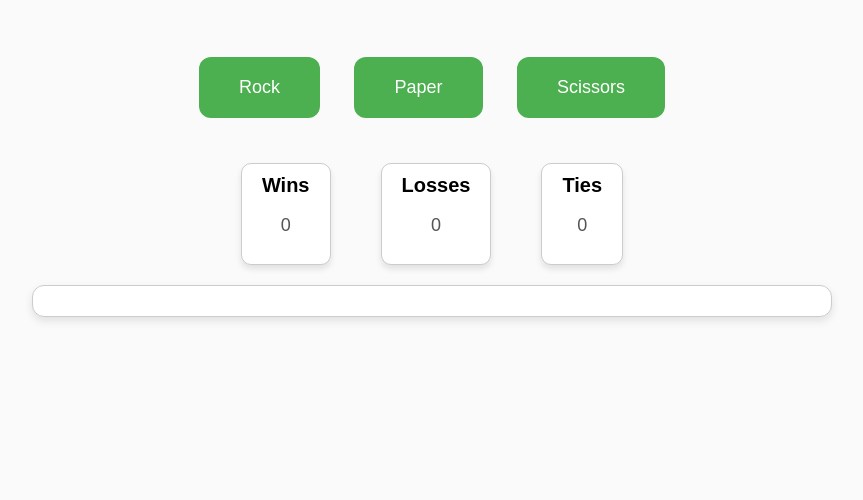
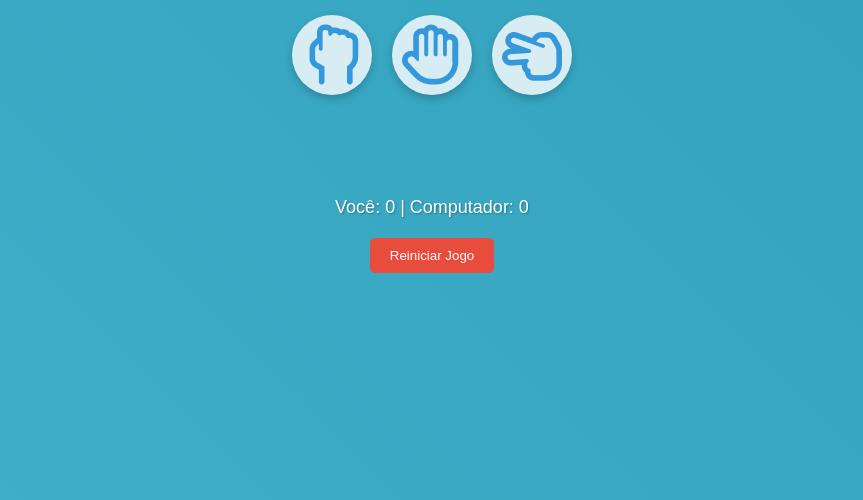
Before and after one commit to geovana147b/meu-servidor-web, a plain HTML site: page index.html in a window 1280 px wide. Shown: the part 300-800 px from the top of the page, without its empty margins (208-1071 px from the left). Drawn offline with Linux system fonts and the light colour scheme.

Commit message:
Update index.html

```diff
--- a/index.html
+++ b/index.html
@@ -1,161 +1,188 @@
 <!DOCTYPE html>
-<html lang="en">
+<html>
 <head>
+    <title>Pedra, Papel, Tesoura</title>
     <meta charset="UTF-8">
-    <meta name="viewport" content="width=device-width, initial-scale=1.0">
-    <title>Rock, Paper, Scissors</title>
+    <link rel="stylesheet" href="https://cdnjs.cloudflare.com/ajax/libs/font-awesome/6.0.0/css/all.min.css">
     <style>
         body {
-            background-color: #fafafa;
+            text-align: center;
             font-family: 'Arial', sans-serif;
-            text-align: center;
+            background: linear-gradient(45deg, #6dd5ed, #2193b0);
+            background-size: 400% 400%;
+            animation: gradient 15s ease infinite;
             margin: 0;
             padding: 0;
             display: flex;
+            flex-direction: column;
+            min-height: 100vh;
+        }
+
+        @keyframes gradient {
+            0% {
+                background-position: 0% 50%;
+            }
+            50% {
+                background-position: 100% 50%;
+            }
+            100% {
+                background-position: 0% 50%;
+            }
+        }
+
+        #mainContent {
+            flex: 1;
+            display: flex;
+            flex-direction: column;
             justify-content: center;
             align-items: center;
-            flex-direction: column;
-            height: 100vh;
         }
 
         h1 {
-            color: #333;
-            font-size: 40px;
+            color: #fff;
             margin-bottom: 20px;
-            font-weight: bold;
-        }
-
-        p {
-            font-size: 18px;
-            color: #555;
+            text-shadow: 2px 2px 4px rgba(0, 0, 0, 0.3);
         }
 
         #choices {
-            margin-top: 30px;
+            display: flex;
+            justify-content: center;
+            margin-bottom: 20px;
         }
 
-        button {
-            background-color: #4CAF50;
-            color: white;
+        .choice-btn {
+            background-color: rgba(255, 255, 255, 0.8);
             border: none;
-            padding: 20px 40px;
-            font-size: 18px;
+            border-radius: 50%;
+            width: 80px;
+            height: 80px;
+            margin: 10px;
             cursor: pointer;
-            margin: 15px;
-            border-radius: 12px;
-            transition: all 0.3s ease;
+            box-shadow: 0 4px 8px rgba(0, 0, 0, 0.2);
+            transition: transform 0.2s ease;
         }
 
-        button:hover {
-            background-color: #45a049;
+        .choice-btn:hover {
             transform: scale(1.1);
         }
 
-        button:active {
-            background-color: #388e3c;
+        .choice-btn i {
+            font-size: 60px;
+            color: #3498db;
+            transition: transform 0.2s ease;
+        }
+
+        .choice-btn:hover i {
+            transform: scale(1.1);
+            color: #2980b9;
+            text-shadow: 2px 2px 4px rgba(0, 0, 0, 0.2);
+        }
+
+        #gameArea {
+            display: flex;
+            justify-content: center;
+            margin-bottom: 20px;
+        }
+
+        #userChoice, #computerChoice {
+            font-size: 18px;
+            margin: 0 20px;
+            color: #fff;
+            text-shadow: 1px 1px 2px rgba(0, 0, 0, 0.3);
         }
 
         #result {
-            margin-top: 30px;
-            font-size: 22px;
+            font-size: 24px;
             font-weight: bold;
-            padding: 15px;
-            border-radius: 12px;
-            background-color: #fff;
-            border: 1px solid #ccc;
-            width: 60%;
-            margin: 20px auto;
-            box-shadow: 0 4px 8px rgba(0, 0, 0, 0.1);
-            text-align: center;
+            color: #fff;
+            margin-bottom: 10px;
+            text-shadow: 2px 2px 4px rgba(0, 0, 0, 0.3);
         }
 
-        .win {
-            color: green;
+        #score {
+            font-size: 18px;
+            color: #fff;
+            margin-bottom: 20px;
+            text-shadow: 1px 1px 2px rgba(0, 0, 0, 0.3);
         }
 
-        .lose {
-            color: red;
+        #resetBtn {
+            background-color: #e74c3c;
+            color: white;
+            border: none;
+            padding: 10px 20px;
+            border-radius: 5px;
+            cursor: pointer;
+            transition: background-color 0.3s ease;
         }
 
-        .tie {
-            color: gray;
-        }
-
-        #scoreboard {
-            display: flex;
-            justify-content: center;
-            gap: 50px;
-            margin-top: 30px;
-            font-size: 20px;
-        }
-
-        .score {
-            background-color: #ffffff;
-            padding: 10px 20px;
-            border-radius: 10px;
-            border: 1px solid #ccc;
-            box-shadow: 0 4px 6px rgba(0, 0, 0, 0.1);
+        #resetBtn:hover {
+            background-color: #c0392b;
         }
     </style>
 </head>
 <body>
-    <h1>Rock, Paper, Scissors</h1>
-    <p>Select your choice:</p>
-
-    <div id="choices">
-        <button onclick="playGame('rock')">Rock</button>
-        <button onclick="playGame('paper')">Paper</button>
-        <button onclick="playGame('scissors')">Scissors</button>
+    <div id="mainContent">
+        <h1>Pedra, Papel, Tesoura</h1>
+        <div id="choices">
+            <button class="choice-btn" onclick="playGame('rock')"><i class="fa-regular fa-hand-back-fist"></i></button>
+            <button class="choice-btn" onclick="playGame('paper')"><i class="fa-regular fa-hand-paper"></i></button>
+            <button class="choice-btn" onclick="playGame('scissors')"><i class="fa-regular fa-hand-scissors"></i></button>
+        </div>
+        <div id="gameArea">
+            <p id="userChoice"></p>
+            <p id="computerChoice"></p>
+        </div>
+        <p id="result"></p>
+        <p id="score">Você: 0 | Computador: 0</p>
+        <button id="resetBtn" onclick="resetGame()">Reiniciar Jogo</button>
     </div>
-
-    <div id="scoreboard">
-        <div class="score">
-            <strong>Wins</strong>
-            <p id="wins">0</p>
-        </div>
-        <div class="score">
-            <strong>Losses</strong>
-            <p id="losses">0</p>
-        </div>
-        <div class="score">
-            <strong>Ties</strong>
-            <p id="ties">0</p>
-        </div>
-    </div>
-
-    <p id="result"></p>
-
     <script>
-        let wins = 0;
-        let losses = 0;
-        let ties = 0;
+        let userScore = 0;
+        let computerScore = 0;
 
         function playGame(userChoice) {
-            var choices = ['rock', 'paper', 'scissors'];
-            var randomIndex = Math.floor(Math.random() * choices.length);
-            var computerChoice = choices[randomIndex];
-            var result = document.getElementById("result");
+            const choices = ['rock', 'paper', 'scissors'];
+            const randomIndex = Math.floor(Math.random() * choices.length);
+            const computerChoice = choices[randomIndex];
+            const resultElement = document.getElementById("result");
+            const userChoiceElement = document.getElementById("userChoice");
+            const computerChoiceElement = document.getElementById("computerChoice");
+            const scoreElement = document.getElementById("score");
+
+            userChoiceElement.textContent = Você escolheu: ${translateChoice(userChoice)};
+            computerChoiceElement.textContent = Computador escolheu: ${translateChoice(computerChoice)};
 
             if (userChoice === computerChoice) {
-                result.textContent = "It's a tie!";
-                result.className = "tie";
-                ties++;
-                document.getElementById("ties").textContent = ties;
+                resultElement.textContent = "Empate!";
             } else if (
                 (userChoice === 'rock' && computerChoice === 'scissors') ||
                 (userChoice === 'paper' && computerChoice === 'rock') ||
                 (userChoice === 'scissors' && computerChoice === 'paper')
             ) {
-                result.textContent = "You win!";
-                result.className = "win";
-                wins++;
-                document.getElementById("wins").textContent = wins;
+                resultElement.textContent = "Você venceu!";
+                userScore++;
             } else {
-                result.textContent = "Computer wins!";
-                result.className = "lose";
-                losses++;
-                document.getElementById("losses").textContent = losses;
+                resultElement.textContent = "Computador venceu!";
+                computerScore++;
             }
+
+            scoreElement.textContent = Você: ${userScore} | Computador: ${computerScore};
+        }
+
+        function translateChoice(choice) {
+            if (choice === 'rock') return 'Pedra';
+            if (choice === 'paper') return 'Papel';
+            return 'Tesoura';
+        }
+
+        function resetGame() {
+            userScore = 0;
+            computerScore = 0;
+            document.getElementById("score").textContent = "Você: 0 | Computador: 0";
+            document.getElementById("result").textContent = "";
+            document.getElementById("userChoice").textContent = "";
+            document.getElementById("computerChoice").textContent = "";
         }
     </script>
 </body>
```
